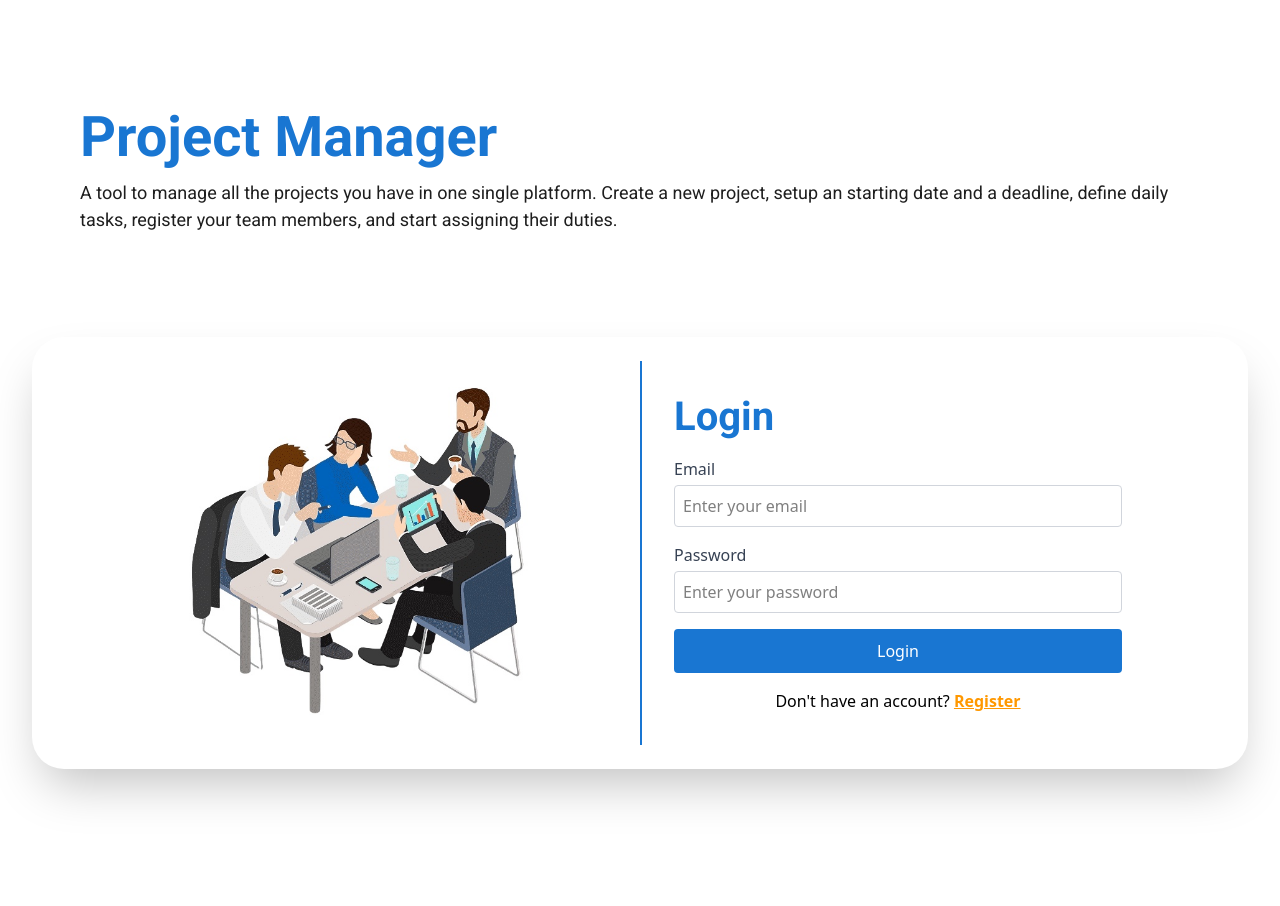
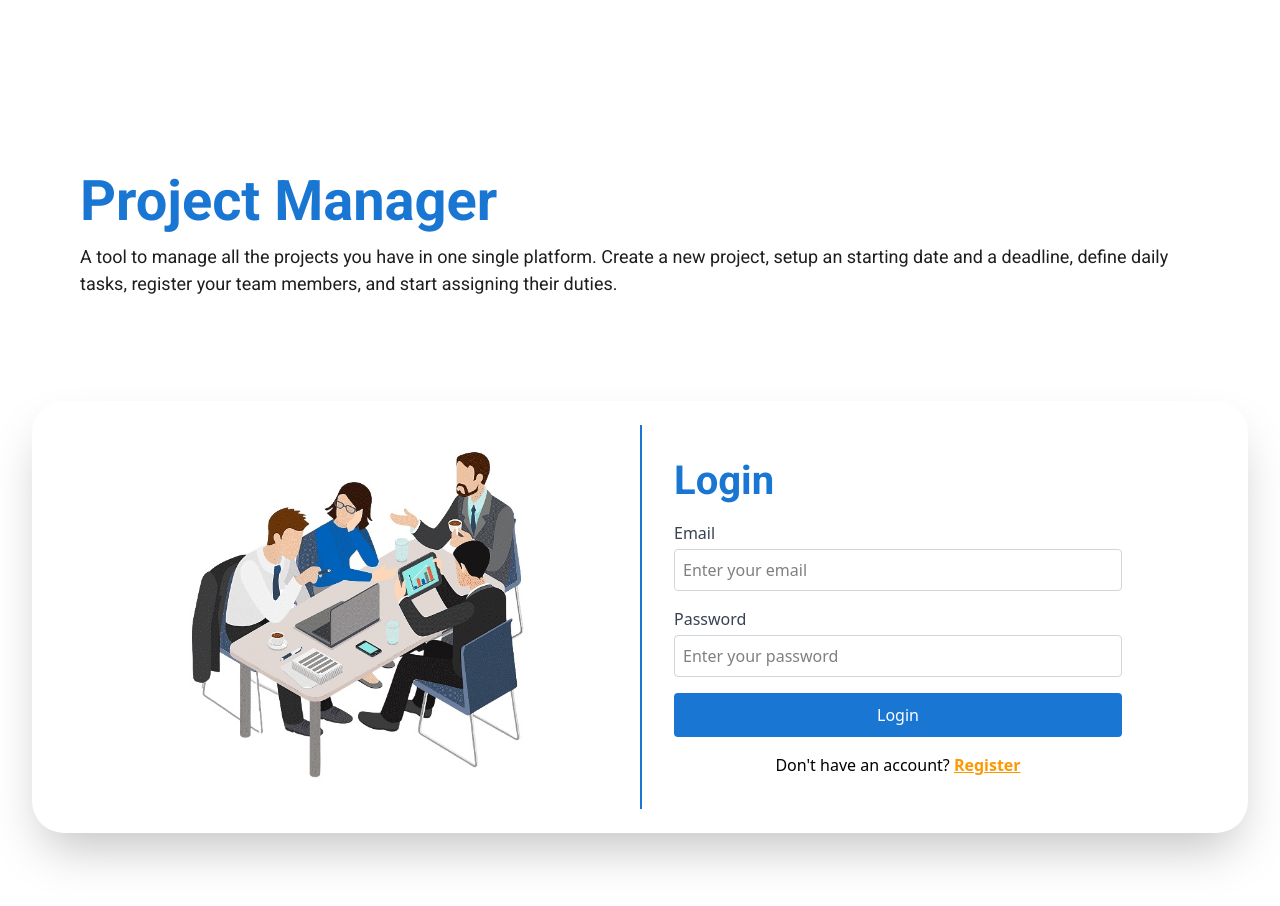
Before and after one commit to martinvega2003/devops-task-manager, a React (Vite) app in the folder client/: page /login in a window 1280 px wide. Shown: the top 906 px of the page. Before the commit the page ends 849 px from the top, so only its background shows below. Built offline with nearby package versions, Linux system fonts and the light colour scheme.

Commit message:
index.css file modified to import dark-theme variant and add style to the body

```diff
--- a/client/src/index.css
+++ b/client/src/index.css
@@ -7,6 +7,12 @@
 
 /* Importing Tailwind CSS */
 @import "tailwindcss";
+@variant dark (&:where([data-theme="dark"], [data-theme="dark"] *));
+
+/* Body Styles */
+body {
+  padding-top: 4rem;
+}
 
 /* ===================== */
 /* Design Tokens */
```
